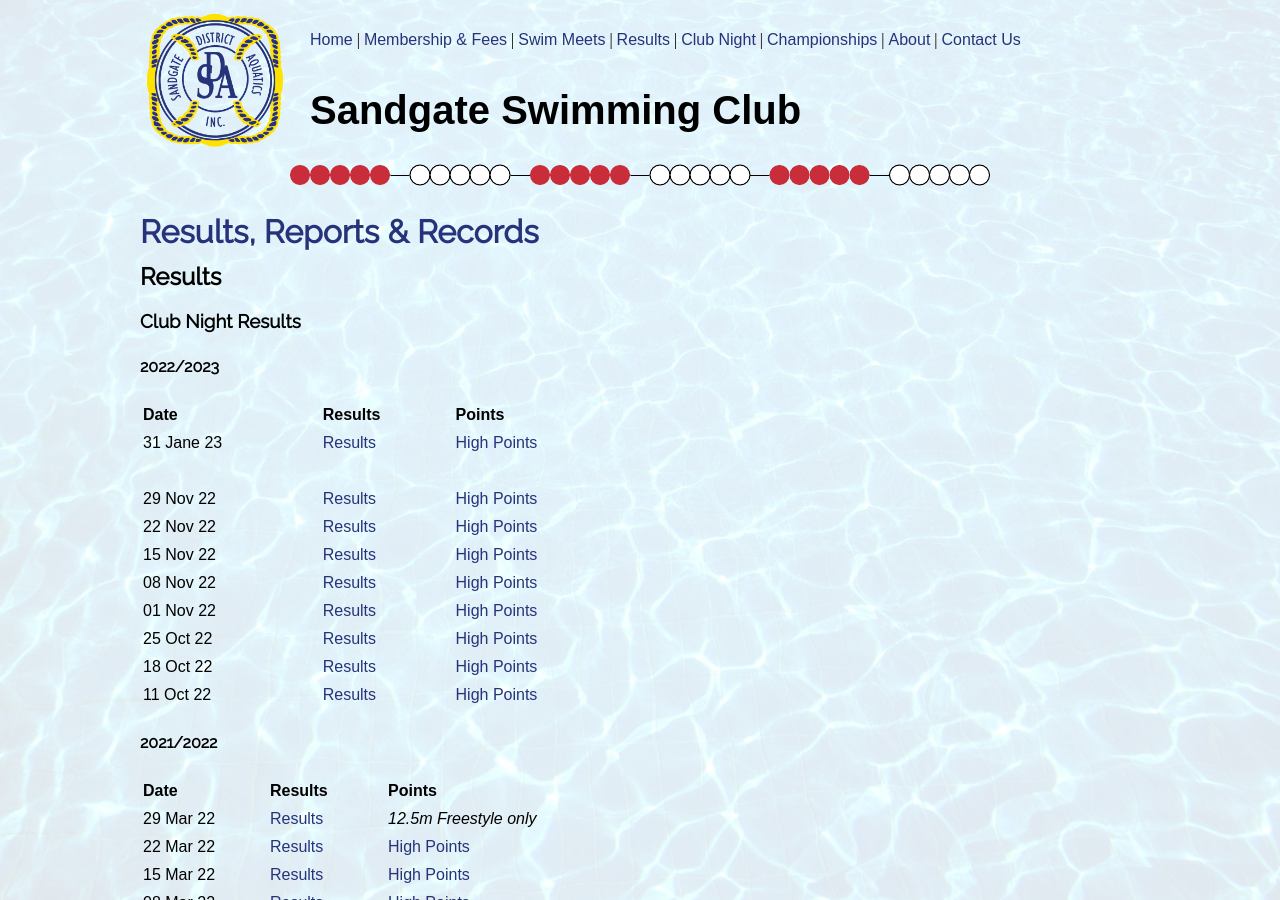
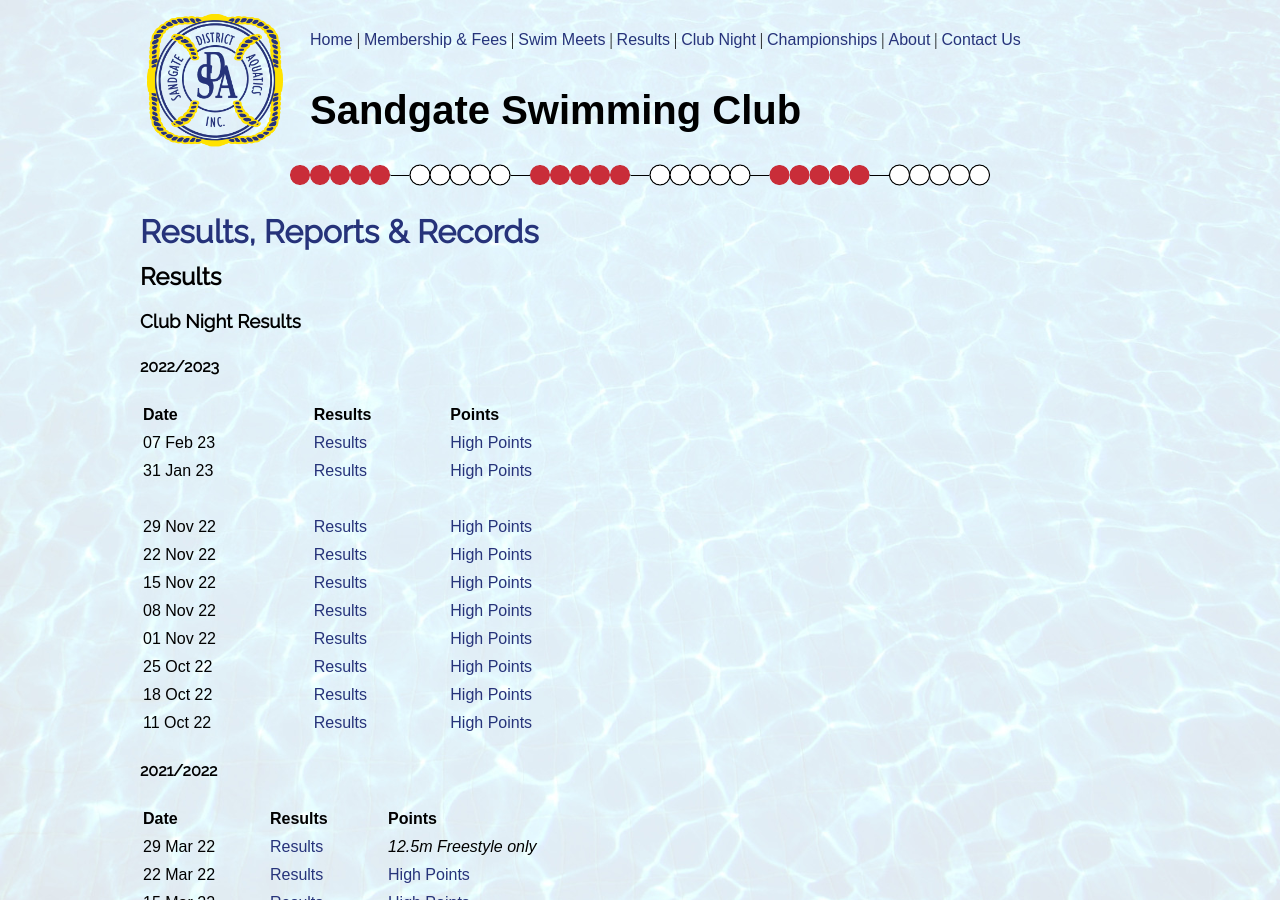
Before and after one commit to sandswim/website, a Jekyll site: the page built from pages/results.md, in a window 1280 px wide and 900 px high. Built offline with Jekyll 4.4.1, drawn with Linux system fonts in a browser that asks for light colours.

Commit message:
results 2023-02-07

```diff
--- a/pages/results.md
+++ b/pages/results.md
@@ -11,7 +11,8 @@ permalink: /results
 
 **Date** | **Results** | **Points**
 --- | --- | ---
-31 Jane 23 | [Results](files/results/ClubNight-2023-01-31.pdf) | [High Points](files/results/HighPoints-2023-01-31.pdf)
+07 Feb 23 | [Results](files/results/ClubNight-2023-02-07.pdf) | [High Points](files/results/HighPoints-2023-02-07.pdf)
+31 Jan 23 | [Results](files/results/ClubNight-2023-01-31.pdf) | [High Points](files/results/HighPoints-2023-01-31.pdf)
 |||
 29 Nov 22 | [Results](files/results/ClubNight-2022-11-29.pdf) | [High Points](files/results/HighPoints-2022-11-29.pdf)
 22 Nov 22 | [Results](files/results/ClubNight-2022-11-22.pdf) | [High Points](files/results/HighPoints-2022-11-22.pdf)
```
Also changed, not shown: 2 other files.
